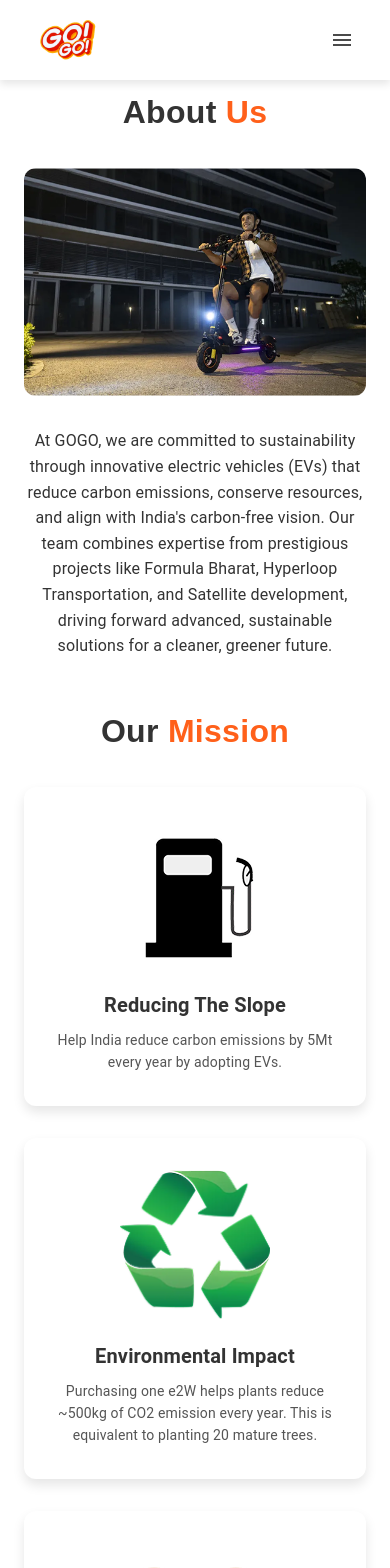
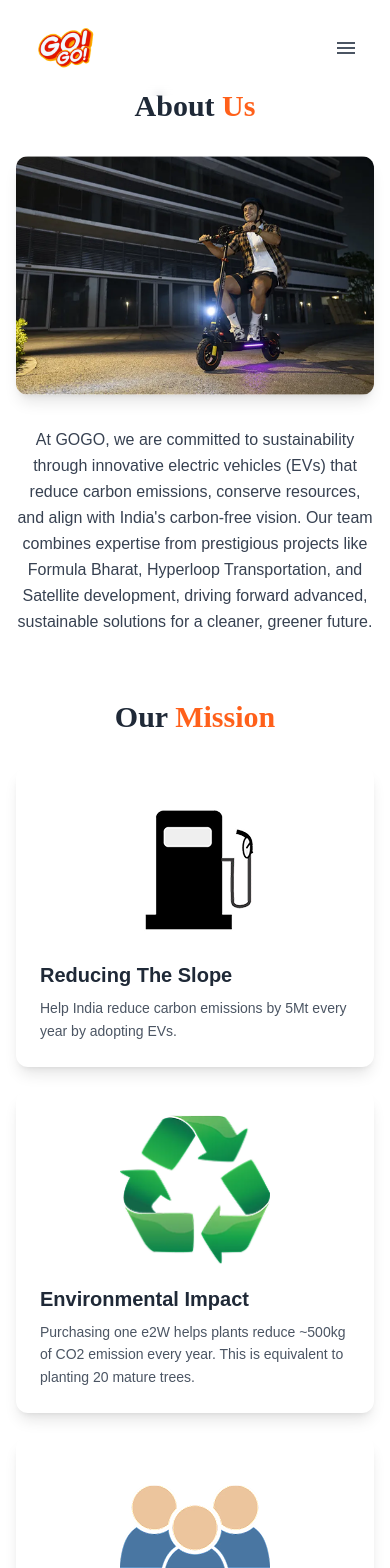
Before and after one commit to aditya-poojary/Gogo, a Next.js app: page /about in a window 390 px wide. Shown: the top 1568 px of the page. Built offline with nearby package versions, Linux system fonts and the light colour scheme.

Commit message:
Add animations and responsive styles for HomePage, including new Tailwind configuration and global styles

```diff
--- a/app/about/page.tsx
+++ b/app/about/page.tsx
@@ -1,22 +1,8 @@
 "use client";
-
 import React from "react";
-import {
-  Typography,
-  Container,
-  Grid,
-  Box,
-  Card,
-  CardContent,
-} from "@mui/material";
+import Image from "next/image";
 import { motion } from "motion/react";
-import { styled } from "@mui/system";
-import Image from "next/image";
-import PeopleAltIcon from "@mui/icons-material/PeopleAlt";
-import { animate } from "motion";
-import { div } from "motion/react-client";
-const MotionTypography = motion(Typography);
-const MotionGrid = motion(Grid);
+// import "../styles/animations.css";
 
 const MissionData = [
   {
@@ -42,204 +28,84 @@
   },
 ];
 
-const SectionTitle = motion(
-  styled(Typography)(({ theme }) => ({
-    fontFamily: "Poppins, sans-serif",
-    fontWeight: 700,
-    fontSize: "2rem",
-    textAlign: "center",
-    color: "#333",
-    marginBottom: theme.spacing(4),
-    "& .highlight": {
-      color: "#ff601a",
-    },
-  }))
-);
-
-const MissionCard = motion(
-  styled(Card)(({ theme }) => ({
-    padding: theme.spacing(4),
-    borderRadius: "12px",
-    textAlign: "center",
-    boxShadow: "0 6px 12px rgba(0, 0, 0, 0.1)",
-    transition: "transform 0.3s ease, box-shadow 0.3s ease",
-    "&:hover": {
-      transform: "translateY(-5px)",
-      boxShadow: "0 12px 24px rgba(0, 0, 0, 0.15)",
-    },
-  }))
-);
-
 const AboutUsPage = () => {
   return (
-    <div className="pt-[88px] bg-white px-6" id="about">
-      {/* <Box
-        sx={{
-          width: "100%",
-          backgroundColor: "#fff",
-          padding: { xs: 2, md: 4 },
-        }}
-        id="about"
-      > */}
+    <div className="pt-[88px] bg-white px-4 sm:px-6 lg:px-8" id="about">
       {/* About Us Section */}
-        <SectionTitle
-          initial={{ y: 50, opacity: 0 }}
-          whileInView={{ y: 0, opacity: 1 }}
-          transition={{ duration: 0.5 }}
-        >
-          About <span className="highlight">Us</span>
-        </SectionTitle>
-        <MotionGrid
-          initial={{ x: -100, opacity: 0 }}
-          whileInView={{ x: 0, opacity: 1 }}
-          transition={{ duration: 1.5 }}
-          container
-          spacing={4}
-          justifyContent="center"
-          alignItems="center"
-          sx={{ marginBottom: 6 }}
-        >
-          <Grid item xs={12} md={6} display="flex" justifyContent="center">
+      <h2 className="font-bold text-3xl sm:text-4xl text-center text-gray-800 mb-8 font-['Poppins'] animate-slide-up">
+        About <span className="text-[#ff601a]">Us</span>
+      </h2>
+
+      <div className="grid grid-cols-1 md:grid-cols-2 gap-8 mb-16 items-center animate-slide-left">
+        <div className="flex justify-center transform transition-all duration-500 hover:scale-105">
           <Image
             src="/image3.png"
             alt="Our Team"
             width={700}
             height={450}
-              style={{ borderRadius: "12px", maxWidth: "100%", height: "auto" }}
+            className="rounded-xl w-full h-auto shadow-lg"
             priority
           />
-          </Grid>
-          <Grid item xs={12} md={6}>
-            <Typography
-              variant="body1"
-              className="md:text-justify text-center"
-              sx={{
-                fontSize: { xs: "1rem", md: "1.25rem" },
-                color: "#333",
-                lineHeight: 1.6,
-              }}
-            >
+        </div>
+        <p className="text-base sm:text-lg text-gray-700 leading-relaxed md:text-justify text-center">
           At GOGO, we are committed to sustainability through innovative
           electric vehicles (EVs) that reduce carbon emissions, conserve
           resources, and align with India's carbon-free vision. Our team
           combines expertise from prestigious projects like Formula Bharat,
-              Hyperloop Transportation, and Satellite development, driving
-              forward advanced, sustainable solutions for a cleaner, greener
-              future.
-            </Typography>
-          </Grid>
-        </MotionGrid>
+          Hyperloop Transportation, and Satellite development, driving forward
+          advanced, sustainable solutions for a cleaner, greener future.
+        </p>
+      </div>
 
       {/* Mission Section */}
-        <SectionTitle
-          initial={{ y: 50, opacity: 0 }}
-          whileInView={{ y: 0, opacity: 1 }}
-          transition={{ duration: 0.5 }}
+      <h2 className="font-bold text-3xl sm:text-4xl text-center text-gray-800 mb-8 font-['Poppins'] animate-slide-up">
+        Our <span className="text-[#ff601a]">Mission</span>
+      </h2>
+
+      <div className="grid grid-cols-1 sm:grid-cols-2 lg:grid-cols-3 gap-6">
+        {MissionData.map((item, index) => (
+          <div
+            key={item.id}
+            className={`bg-white rounded-xl p-6 shadow-lg hover:shadow-xl transition-all duration-300 hover:-translate-y-1 animate-slide-up stagger-${
+              index + 1
+            }`}
           >
-          Our <span className="highlight">Mission</span>
-        </SectionTitle>
-        <Grid container spacing={4}>
-          {MissionData.map((item) => (
-            <Grid item xs={12} sm={6} md={4} key={item.id}>
-              <motion.div
-                initial="hidden"
-                whileInView="visible"
-                variants={{
-                  hidden: { y: 50, opacity: 0 },
-                  visible: { y: 0, opacity: 1 },
-                }}
-                transition={{ duration: 0.6 }}
-              >
-                <MissionCard>
-                  <Box
-                    sx={{
-                      width: "150px",
-                      height: "150px",
-                      margin: "0 auto 20px",
-                      position: "relative",
-                    }}
-                  >
+            <div className="relative w-[150px] h-[150px] mx-auto mb-5">
               <Image
                 src={item.image}
                 alt={item.title}
                 fill
-                      style={{
-                        objectFit: "contain",
-                      }}
+                sizes="150px"
+                className="object-contain"
               />
-                  </Box>
-                  <Typography
-                    variant="h6"
-                    sx={{ fontWeight: 600, color: "#333" }}
-                  >
+            </div>
+            <h3 className="font-semibold text-xl text-gray-800 mb-2">
               {item.title}
-                  </Typography>
-                  <Typography
-                    variant="body2"
-                    sx={{ color: "#555", marginTop: 1, lineHeight: 1.6 }}
-                  >
+            </h3>
+            <p className="text-gray-600 text-sm leading-relaxed">
               {item.description}
-                  </Typography>
-                </MissionCard>
-              </motion.div>
-            </Grid>
+            </p>
+          </div>
         ))}
-        </Grid>
+      </div>
 
       {/* Vision Section */}
-        <Box sx={{ marginTop: 8 }}>
-          <SectionTitle
-            initial={{ y: 50, opacity: 0 }}
-            whileInView={{ y: 0, opacity: 1 }}
-            transition={{ duration: 0.5 }}
-          >
-            Our <span className="highlight">Vision</span>
-          </SectionTitle>
-          <Box
-            sx={{
-              widow: "100%",
-              display: "flex",
-              justifyContent: "center",
-              alignItems: "center",
-            }}
-          >
-            <motion.div
-              initial={{ x: -100, opacity: 0 }}
-              whileInView={{ x: 0, opacity: 1 }}
-              transition={{ duration: 0.5 }}
-              className="p-5 w-full md:w-1/2 min-h-44 rounded-md leading-relaxed text-center flex items-center bg-gradient-to-br from-white text-black to-orange-100 "
-            >
-              " Our goal is to offer gig workers hassle-free access to a
-              reliable swapping network, empowering their growth. We are
-              building a robust network with BaaS/EaaS and delivery partners to
-              drive sales and expansion. "
-            </motion.div>
-          </Box>
-        </Box>
+      <div className="mt-16">
+        <h2 className="font-bold text-3xl sm:text-4xl text-center text-gray-800 mb-8 font-['Poppins'] animate-slide-up">
+          Our <span className="text-[#ff601a]">Vision</span>
+        </h2>
 
-        {/* Target Audience Section */}
-        {/* <Box sx={{ marginTop: 8 }}>
-        <SectionTitle>Target Audience</SectionTitle>
-        <Grid container justifyContent="center">
-        <Grid item xs={12} sm={10} md={8}>
-        <MissionCard>
-        <Box display="flex" justifyContent="center" mb={2}>
-        <PeopleAltIcon sx={{ fontSize: 60, color: "primary.main" }} />
-        </Box>
-        <Typography variant="h5" sx={{ fontWeight: 600, mb: 2 }}>
-        Individuals & Businesses Seeking Sustainable Solutions
-        </Typography>
-        <Typography sx={{ color: "#555", lineHeight: 1.6 }}>
-        Our audience ranges from eco-conscious individuals to
-        large-scale organizations looking to reduce their carbon
-        footprint by adopting electric vehicles and energy-efficient
-        technologies.
-        </Typography>
-        </MissionCard>
-        </Grid>
-        </Grid>
-        </Box> */}
-      {/* </Box> */}
+        <div className="flex justify-center">
+          <div className="p-6 w-full md:w-2/3 lg:w-1/2 rounded-lg bg-gradient-to-br from-white to-orange-100 shadow-md transform transition-all duration-500 hover:shadow-lg animate-slide-left">
+            <p className="text-center text-gray-800 text-lg leading-relaxed">
+              "Our goal is to offer gig workers hassle-free access to a reliable
+              swapping network, empowering their growth. We are building a
+              robust network with BaaS/EaaS and delivery partners to drive sales
+              and expansion."
+            </p>
+          </div>
+        </div>
+      </div>
     </div>
   );
 };
--- a/app/footer/page.tsx
+++ b/app/footer/page.tsx
@@ -3,7 +3,6 @@
 import Image from "next/image";
 
 function Footer() {
-  // Function to handle smooth scrolling
   const scrollToSection = (id) => {
     const section = document.getElementById(id);
     if (section) {
@@ -12,96 +11,94 @@
   };
 
   return (
-    <footer className="bg-white w-full py-8 border-t">
-      <div className="container mx-auto px-4">
-        {/* Main Footer Content */}
-        <div className="flex flex-col md:flex-row justify-between items-center md:items-start">
+    <footer className="bg-white w-full py-12 border-t border-gray-100 shadow-sm">
+      <div className="max-w-7xl mx-auto px-4 sm:px-6 lg:px-8">
+        <div className="grid grid-cols-1 md:grid-cols-3 gap-12 items-start">
           {/* Logo Column */}
-          <div className="mb-6 md:mb-0">
+          <div className="flex justify-center md:justify-start">
+            <div className="relative w-[200px] h-[160px] transform transition-transform duration-300 hover:scale-105">
               <Image
                 src="/logo.png"
                 alt="GOGO Energy Logo"
-              width={200}
-              height={160}
-              className="hover:scale-105 transition-transform duration-300"
+                fill
+                loading="lazy"
+                sizes="200px"
+                className="object-contain"
               />
+            </div>
           </div>
 
           {/* Navigation Links Column */}
-          <div className="flex flex-col items-center md:items-start space-y-4 mb-6 md:mb-0">
+          <div className="flex flex-col items-center md:items-start space-y-4">
+            {["home", "products", "about", "contact-us"].map((section) => (
               <button
-              onClick={() => scrollToSection('home')}
-              className="text-black font-bold text-xl hover:text-[#FF4500] transition-colors duration-300">
-              Home
+                key={section}
+                onClick={() =>
+                  scrollToSection(
+                    section === "contact-us" ? "contact" : section
+                  )
+                }
+                className="text-gray-800 font-bold text-lg hover:text-[#FF4500] transform transition-all duration-300 hover:translate-x-1"
+              >
+                {section.charAt(0).toUpperCase() +
+                  section.slice(1).replace("-us", "")}
               </button>
-            <button
-              onClick={() => scrollToSection('products')}
-              className="text-black font-bold text-xl hover:text-[#FF4500] transition-colors duration-300">
-              Product
-            </button>
-            <button
-              onClick={() => scrollToSection('about')}
-              className="text-black font-bold text-xl hover:text-[#FF4500] transition-colors duration-300">
-              About Us
-            </button>
-            <button
-              onClick={() => scrollToSection('contact-us')}
-              className="text-black font-bold text-xl hover:text-[#FF4500] transition-colors duration-300">
-              Contact
-            </button>
+            ))}
           </div>
 
           {/* Contact Information Column */}
-          <div className="flex flex-col items-center md:items-start space-y-8 mr-6">
-            {/* Email Section */}
-            <div className="flex flex-col items-center md:items-start">
-              <div className="flex items-center mb-2">
+          <div className="flex flex-col items-center md:items-start space-y-8">
+            {/* Contact Sections */}
+            {[
+              {
+                icon: "/Email Image.png",
+                label: "Email",
+                link: "mailto:gogoxenergy@gmail.com",
+                text: "gogoxenergy@gmail.com",
+              },
+              {
+                icon: "/Phone Image.png",
+                label: "Phone",
+                link: "tel:+918355908284",
+                text: "+91 83559 08284",
+              },
+            ].map((item) => (
+              <div
+                key={item.label}
+                className="flex flex-col items-center md:items-start"
+              >
+                <div className="flex items-center mb-2 group">
+                  <div className="relative w-8 h-8 mr-2">
                     <Image
-                  src="/Email Image.png"
-                  alt="Email"
-                  width={32}
-                  height={32}
-                  className="mr-2"
+                      src={item.icon}
+                      alt={item.label}
+                      fill
+                      className="object-contain transform transition-transform duration-300 group-hover:scale-110"
+                      sizes="32px"
                     />
-                <span className="text-black font-bold text-xl">Email</span>
+                  </div>
+                  <span className="text-gray-800 font-bold text-lg">
+                    {item.label}
+                  </span>
                 </div>
                 <a
-                href="mailto:gogoxenergy@gmail.com"
-                className="text-[#FF4500] hover:underline text-lg"
+                  href={item.link}
+                  className="text-[#FF4500] hover:text-[#FF6B00] transition-colors duration-300 text-lg hover:underline"
                 >
-                gogoxenergy@gmail.com
+                  {item.text}
                 </a>
               </div>
-
-            {/* Phone Section */}
-            <div className="flex flex-col items-center md:items-start">
-              <div className="flex items-center mb-2">
-                <Image
-                  src="/Phone Image.png"
-                  alt="Phone"
-                  width={32}
-                  height={32}
-                  className="mr-2"
-                />
-                <span className="text-black font-bold text-xl">Phone</span>
-              </div>
-              <a
-                href="tel:+918355908284"
-                className="text-[#FF4500] hover:underline text-lg"
-              >
-                +91 83559 08284
-              </a>
-            </div>
+            ))}
           </div>
         </div>
 
         {/* Divider Line */}
-        <div className="border-t border-gray-300 my-6"></div>
+        <div className="border-t border-gray-200 my-8"></div>
 
         {/* Copyright Text */}
         <div className="text-center">
-          <p className="text-black text-sm">
-            © 2024 GOGO ENERGY
+          <p className="text-gray-600 text-sm">
+            © {new Date().getFullYear()} GOGO ENERGY
           </p>
         </div>
       </div>
--- a/app/navbar/page.tsx
+++ b/app/navbar/page.tsx
@@ -1,21 +1,17 @@
 "use client";
 import React from "react";
-import AppBar from "@mui/material/AppBar";
-import Box from "@mui/material/Box";
-import Toolbar from "@mui/material/Toolbar";
-import Typography from "@mui/material/Typography";
-import Button from "@mui/material/Button";
-import useMediaQuery from "@mui/material/useMediaQuery";
-import { Drawer } from "@mui/material";
+import Image from "next/image";
+import { useMediaQuery } from "@mui/material";
 import {
   Home as HomeIcon,
   Info as InfoIcon,
   Phone as PhoneIcon,
   Description as DescriptionIcon,
   Menu,
+  Close as CloseIcon,
 } from "@mui/icons-material";
-import Image from "next/image"; // Import Image from Next.js for optimization
 
+// Define navigation pages with name, icon, and target section ID.
 const pages = [
   { name: "Home", icon: <HomeIcon />, id: "home" },
   { name: "Product", icon: <DescriptionIcon />, id: "products" },
@@ -23,6 +19,7 @@
   { name: "Contact", icon: <PhoneIcon />, id: "contact-us" },
 ];
 
+// Function to scroll smoothly to a page section.
 function scrollToSection(id: string) {
   const section = document.getElementById(id);
   if (section) {
@@ -34,75 +31,95 @@
   const [drawerOpen, setDrawerOpen] = React.useState(false);
   const isMobile = useMediaQuery("(max-width: 600px)");
 
-  const handleDrawerToggle = () => {
-    setDrawerOpen(!drawerOpen);
-  };
-
   return (
-    <div>
-      <AppBar
-        position="fixed"
-        className=""
-        sx={{
-          background: "rgba(0, 0, 0, 0)", // Semi-transparent white
-          backdropFilter: "blur(2px)",
-          WebkitBackdropFilter: "blur(5px)", // For Safari support
-          boxShadow: "0 4px 8px rgba(0, 0, 0, 0.1)",
-
-        }}
-      >
-        <Toolbar sx={{ justifyContent: "space-between" }}>
-          <Typography
-            variant="h6"
-            sx={{ color: "#4a4a4a", fontWeight: "bold", fontSize: "1.5rem" }}
-          >
+    <div className="relative">
+      {/* Main Navigation */}
+      <nav className="fixed top-0 w-full z-50 bg-transparent backdrop-blur-sm">
+        <div className="flex justify-between items-center px-6 py-2">
+          {/* Logo */}
+          <div className="flex-shrink-0">
             <Image
               src="/logo.png"
               alt="Company Logo"
-              width={100} // Set width for image
-              height={80} // Set height for image
-              style={{ height: "80px", objectFit: "contain" }}
+              width={100}
+              height={80}
+              className="h-20 w-auto object-contain"
             />
-          </Typography>
+          </div>
 
+          {/* Mobile Menu Button */}
           {isMobile ? (
-            <Button onClick={handleDrawerToggle} sx={{ color: "#4a4a4a" }}>
-              <Menu/>
-            </Button>
+            <button
+              onClick={() => setDrawerOpen(!drawerOpen)}
+              className="p-2 text-gray-600 hover:text-gray-900 transition-colors"
+            >
+              <Menu className="h-6 w-6" />
+            </button>
           ) : (
-            <Box sx={{ display: "flex" }}>
+            /* Desktop Navigation */
+            <div className="hidden md:flex items-center space-x-4">
               {pages.map((page) => (
-                <Button
+                <button
                   key={page.name}
-                  sx={{ margin: "0 10px", color: "#4a4a4a" }}
                   onClick={() => scrollToSection(page.id)}
+                  className="px-4 py-2 text-gray-600 hover:text-gray-900 transition-colors text-base font-medium"
                 >
-                  {/* {page.icon} */}
-                  <span style={{ marginLeft: "8px" }}>{page.name}</span>
-                </Button>
+                  {page.name}
+                </button>
               ))}
-            </Box>
+            </div>
           )}
-        </Toolbar>
-      </AppBar>
+        </div>
+      </nav>
 
-      <Drawer anchor="right" open={drawerOpen} onClose={handleDrawerToggle}>
-        <Box sx={{ width: 250, padding: "30px 20px" }}>
+      {/* Mobile Drawer */}
+      <div
+        className={`fixed top-0 right-0 h-full w-72 bg-white transform transition-transform duration-300 ease-in-out z-50 ${
+          drawerOpen ? "translate-x-0" : "translate-x-full"
+        }`}
+      >
+        {/* Drawer Header */}
+        <div className="flex justify-between items-center p-6 border-b-2 border-orange-300">
+          <Image
+            src="/logo.png"
+            alt="Company Logo"
+            width={80}
+            height={60}
+            className="h-14 w-auto object-contain"
+          />
+          <button
+            onClick={() => setDrawerOpen(false)}
+            className="p-2 text-black hover:text-gray-300 transition-colors"
+          >
+            <CloseIcon className="h-6 w-6" />
+          </button>
+        </div>
+
+        {/* Drawer Navigation Links */}
+        <div className="flex flex-col p-6 space-y-4">
           {pages.map((page) => (
-            <Button
+            <button
               key={page.name}
               onClick={() => {
                 scrollToSection(page.id);
-                handleDrawerToggle();
+                setDrawerOpen(false);
               }}
-              sx={{ margin: "10px 0", color: "#4a4a4a" }}
+              className="flex items-center px-4 py-3 text-orange-600 hover:bg-white/10 rounded-lg transition-colors text-left"
             >
               {page.icon}
-              <span style={{ marginLeft: "8px" }}>{page.name}</span>
-            </Button>
+              <span className="ml-3">{page.name}</span>
+            </button>
           ))}
-        </Box>
-      </Drawer>
+        </div>
+      </div>
+
+      {/* Overlay */}
+      {drawerOpen && (
+        <div
+          className="fixed inset-0 bg-black/50 z-40"
+          onClick={() => setDrawerOpen(false)}
+        />
+      )}
     </div>
   );
 }
--- /dev/null
+++ b/styles/animations.css
@@ -0,0 +1,39 @@
+@keyframes slideInLeft {
+  from {
+    opacity: 0;
+    transform: translateX(-100px);
+  }
+  to {
+    opacity: 1;
+    transform: translateX(0);
+  }
+}
+
+@keyframes slideInUp {
+  from {
+    opacity: 0;
+    transform: translateY(50px);
+  }
+  to {
+    opacity: 1;
+    transform: translateY(0);
+  }
+}
+
+.animate-slide-left {
+  animation: slideInLeft 0.8s ease-out forwards;
+}
+
+.animate-slide-up {
+  animation: slideInUp 0.8s ease-out forwards;
+}
+
+.stagger-1 {
+  animation-delay: 0.1s;
+}
+.stagger-2 {
+  animation-delay: 0.2s;
+}
+.stagger-3 {
+  animation-delay: 0.3s;
+}
--- /dev/null
+++ b/styles/globals.css
@@ -0,0 +1,101 @@
+@tailwind base;
+@tailwind components;
+@tailwind utilities;
+
+/* Smooth scrolling for all devices */
+html {
+  scroll-behavior: smooth;
+  -webkit-tap-highlight-color: transparent;
+}
+
+/* Better text rendering */
+body {
+  -webkit-font-smoothing: antialiased;
+  -moz-osx-font-smoothing: grayscale;
+  overflow-x: hidden;
+  width: 100%;
+}
+
+/* Safe area handling for mobile */
+@supports (padding: max(0px)) {
+  body {
+    padding-left: min(0vmin, env(safe-area-inset-left));
+    padding-right: min(0vmin, env(safe-area-inset-right));
+    padding-top: min(0vmin, env(safe-area-inset-top));
+    padding-bottom: min(0vmin, env(safe-area-inset-bottom));
+  }
+}
+
+/* Responsive container paddings */
+@layer utilities {
+  .container-padding {
+    @apply px-4 sm:px-6 lg:px-8;
+  }
+}
+
+/* Make images not draggable */
+img {
+  -webkit-user-drag: none;
+  user-select: none;
+}
+
+/* Animations */
+@keyframes fade-in-down {
+  from {
+    opacity: 0;
+    transform: translateY(-20px);
+  }
+  to {
+    opacity: 1;
+    transform: translateY(0);
+  }
+}
+
+@keyframes fade-in-up {
+  from {
+    opacity: 0;
+    transform: translateY(20px);
+  }
+  to {
+    opacity: 1;
+    transform: translateY(0);
+  }
+}
+
+.animate-fade-in-down {
+  animation: fade-in-down 1.2s ease-out forwards;
+}
+
+.animate-fade-in-up {
+  animation: fade-in-up 1.2s ease-out forwards;
+}
+
+/* Responsive text sizes */
+@layer base {
+  h1,
+  h2,
+  h3,
+  h4,
+  h5,
+  h6 {
+    @apply tracking-tight;
+  }
+}
+
+/* Improved touch targets for mobile */
+@media (max-width: 640px) {
+  button,
+  a {
+    @apply min-h-[44px] min-w-[44px];
+  }
+
+  .animate-fade-in-down,
+  .animate-fade-in-up {
+    animation-duration: 0.8s;
+  }
+}
+
+/* Better transitions */
+.transition-all {
+  transition-timing-function: cubic-bezier(0.4, 0, 0.2, 1);
+}
--- /dev/null
+++ b/tailwind.config.js
@@ -0,0 +1,33 @@
+/** @type {import('tailwindcss').Config} */
+module.exports = {
+  content: ["./app/**/*.{js,ts,jsx,tsx}", "./components/**/*.{js,ts,jsx,tsx}"],
+  theme: {
+    extend: {
+      screens: {
+        xs: "375px",
+        sm: "640px",
+        md: "768px",
+        lg: "1024px",
+        xl: "1280px",
+        "2xl": "1536px",
+      },
+      container: {
+        center: true,
+        padding: {
+          DEFAULT: "1rem",
+          sm: "2rem",
+          lg: "4rem",
+          xl: "5rem",
+          "2xl": "6rem",
+        },
+      },
+      spacing: {
+        "safe-top": "env(safe-area-inset-top)",
+        "safe-bottom": "env(safe-area-inset-bottom)",
+        "safe-left": "env(safe-area-inset-left)",
+        "safe-right": "env(safe-area-inset-right)",
+      },
+    },
+  },
+  plugins: [],
+};
```
Also changed, not shown: app/home/page.tsx (+28 -20 lines). Lines whose indentation alone changed are shown as unchanged.
